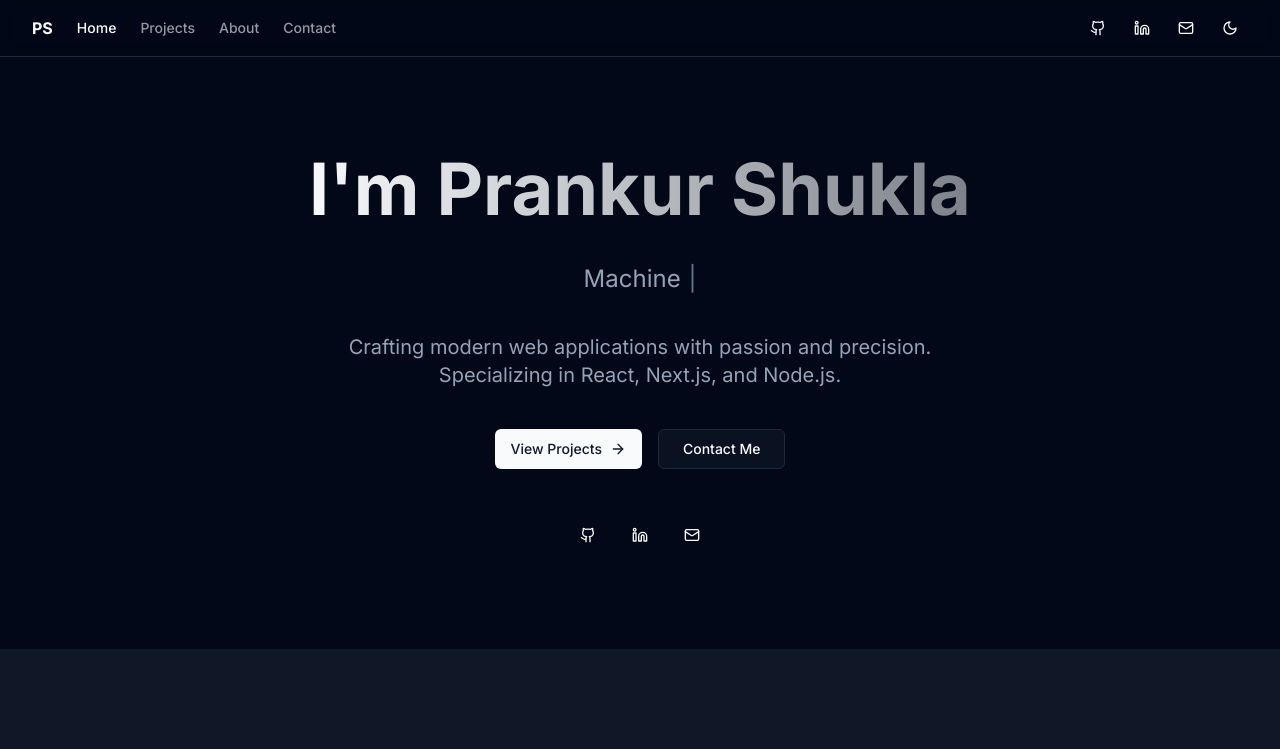
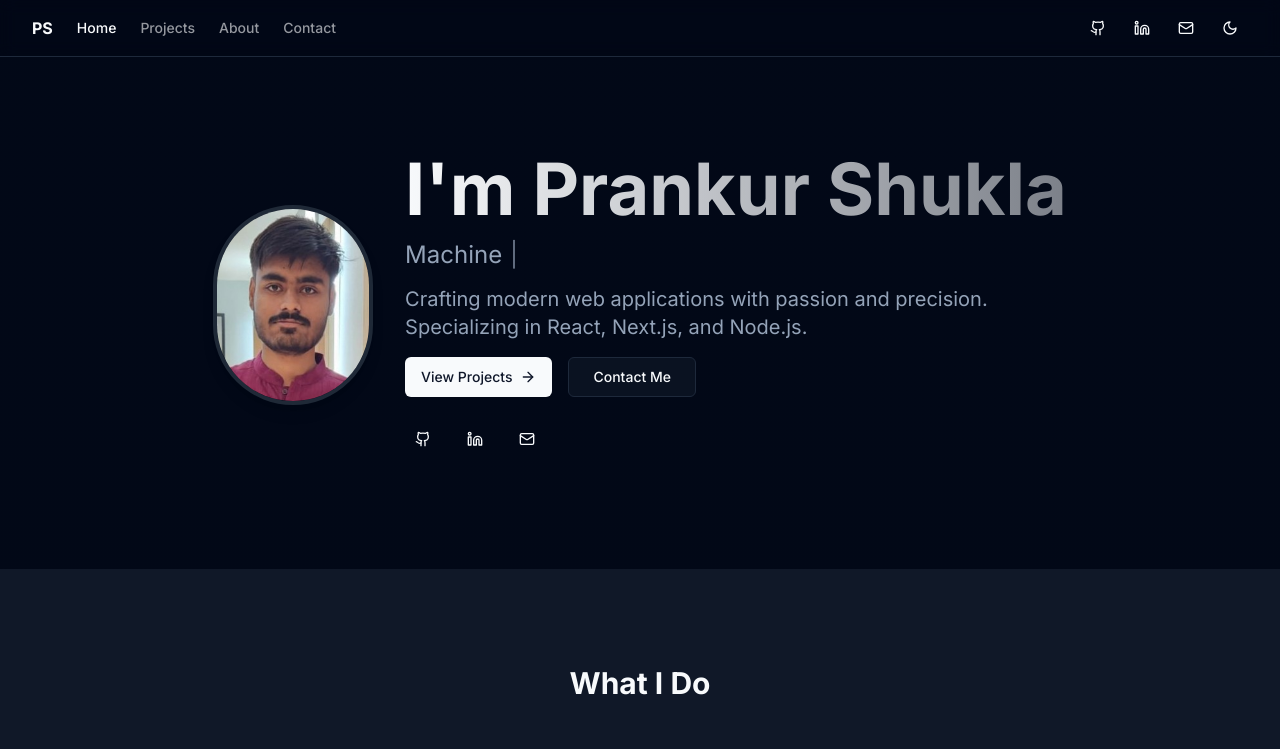
Before and after one commit to PrankurShukla/Portfolio, a Next.js app: page / in a window 1280 px wide. Shown: the top 749 px of the page. Built offline with nearby package versions, Linux system fonts and the light colour scheme.

Commit message:
add phot

```diff
--- a/src/app/page.tsx
+++ b/src/app/page.tsx
@@ -6,6 +6,7 @@ import Link from "next/link"
 import { motion } from "framer-motion"
 import { ArrowRight, Code2, Database, Layout, Github, Linkedin, Mail } from "lucide-react"
 import Typewriter from 'typewriter-effect'
+import Image from "next/image"
 
 const container = {
   hidden: { opacity: 0 },
@@ -43,10 +44,23 @@ export default function Home() {
           transition={{ duration: 0.5 }}
           className="space-y-6"
         >
+          {/* Profile Image */}
+          <div className="flex flex-col md:flex-row items-center justify-center gap-8 mb-4">
+            <div className="flex-shrink-0 mb-4 md:mb-0">
+              <Image
+                src="/prankur_imag.jpg"
+                alt="Prankur Shukla"
+                width={160}
+                height={160}
+                className="rounded-full shadow-lg border-4 border-gray-800 object-cover"
+                priority
+              />
+            </div>
+            <div className="text-center md:text-left">
               <h1 className="text-4xl md:text-6xl lg:text-7xl font-bold bg-clip-text text-transparent bg-gradient-to-r from-primary to-primary/50">
                 I'm Prankur Shukla
               </h1>
-          <div className="text-xl md:text-2xl text-muted-foreground h-[60px] flex items-center justify-center">
+              <div className="text-xl md:text-2xl text-muted-foreground h-[60px] flex items-center justify-center md:justify-start">
                 <Typewriter
                   options={{
                     strings: [
@@ -61,11 +75,11 @@ export default function Home() {
                   }}
                 />
               </div>
-          <p className="text-lg md:text-xl text-muted-foreground max-w-2xl mx-auto">
-            Crafting modern web applications with passion and precision.
+              <p className="text-lg md:text-xl text-muted-foreground max-w-2xl mx-auto md:mx-0">
+                Crafting modern web applications with passion and precision.<br />
                 Specializing in React, Next.js, and Node.js.
               </p>
-          <div className="flex gap-4 justify-center pt-4">
+              <div className="flex gap-4 justify-center md:justify-start pt-4">
                 <Button asChild size="lg" className="group">
                   <Link href="/projects" className="gap-2">
                     View Projects
@@ -76,7 +90,7 @@ export default function Home() {
                   <Link href="/contact">Contact Me</Link>
                 </Button>
               </div>
-          <div className="flex gap-4 justify-center pt-6">
+              <div className="flex gap-4 justify-center md:justify-start pt-6">
                 <motion.div whileHover={{ scale: 1.1 }}>
                   <Button variant="ghost" size="icon" asChild className="rounded-full">
                     <Link href="https://github.com/PrankurShukla" target="_blank" rel="noopener noreferrer">
@@ -98,6 +112,8 @@ export default function Home() {
                     </Link>
                   </Button>
                 </motion.div>
+              </div>
+            </div>
           </div>
         </motion.div>
       </section>
```
Also changed, not shown: public/prankur_imag.jpg (added). Lines whose indentation alone changed are shown as unchanged.
